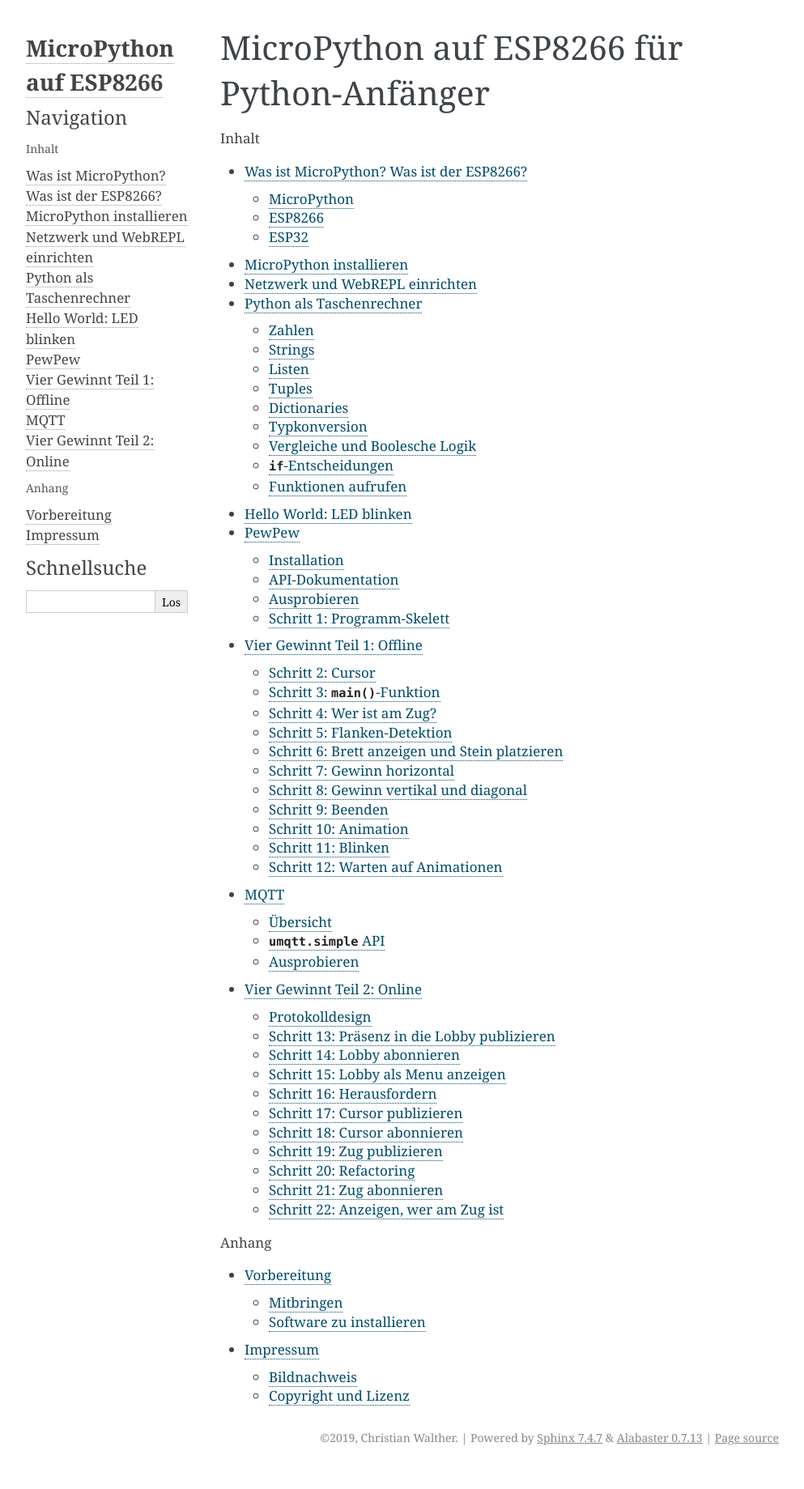
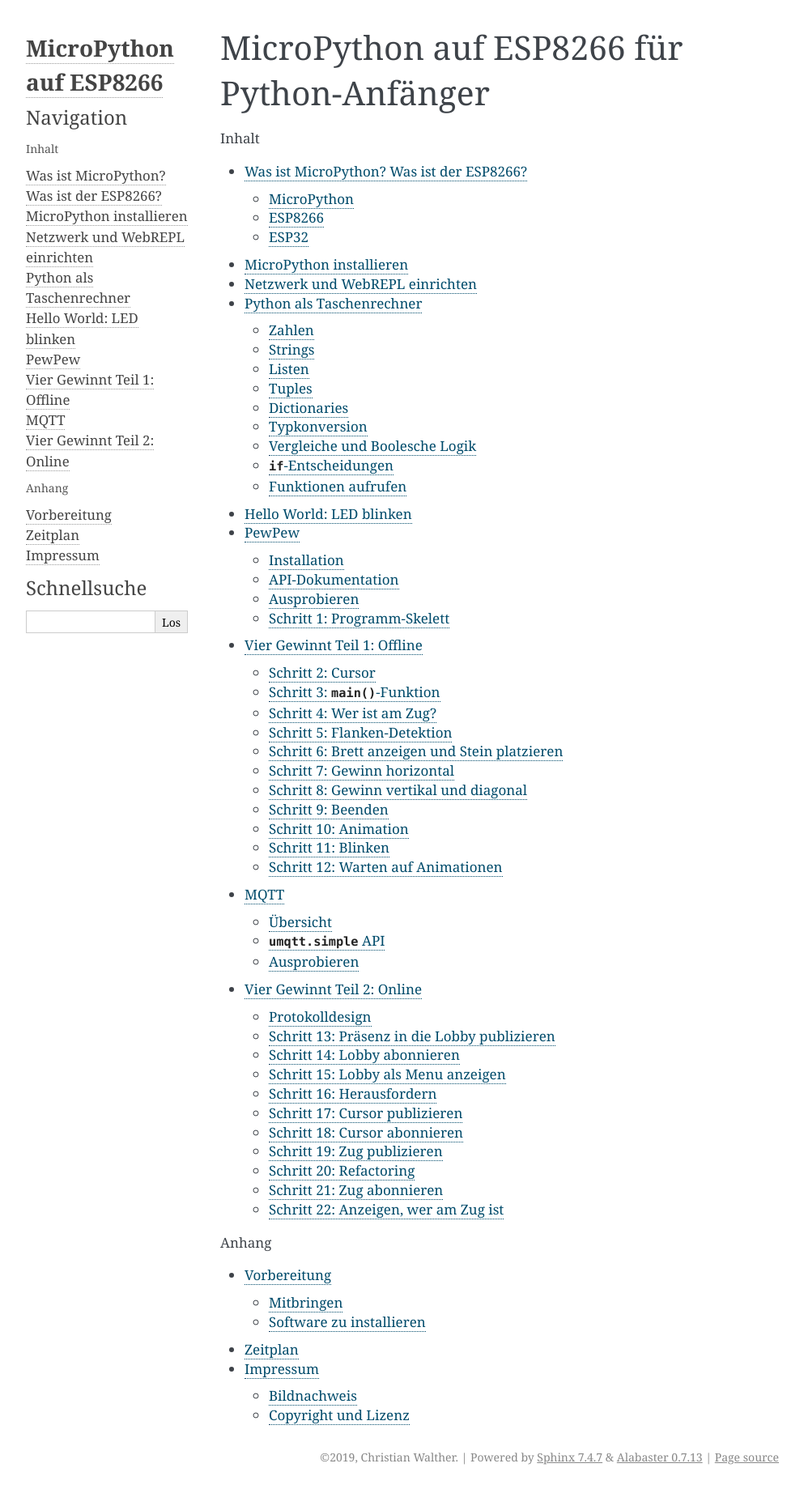
Before and after one commit to cwalther/micropython-workshop, a Sphinx documentation site: the page built from doc/source/index.rst, in a window 1280 px wide. Shown: the whole page at 81% size, without its empty margins (148-1141 px from the left). Built offline with Sphinx 7.4.7, drawn with Linux system fonts in a browser that asks for light colours; before the commit the page ends 1815 px from its top, so only the background shows below that.

Commit message:
Rough schedule.

```diff
--- a/doc/source/conf.py
+++ b/doc/source/conf.py
@@ -158,7 +158,7 @@
 
 latex_show_urls = 'footnote'
 
-latex_appendices = ['preparation', 'credits']
+latex_appendices = ['preparation', 'schedule', 'credits']
 
 # suppress the python module index that would only list "pew"
 latex_domain_indices = False
--- a/doc/source/index.rst
+++ b/doc/source/index.rst
@@ -21,4 +21,5 @@
       :caption: Anhang
 
       preparation
+      schedule
       credits
--- /dev/null
+++ b/doc/source/schedule.rst
@@ -0,0 +1,5 @@
+Zeitplan
+========
+
+.. image:: schedule.*
+   :align: center
```
Also changed, not shown: doc/source/schedule.svg (added), 1 other file.
